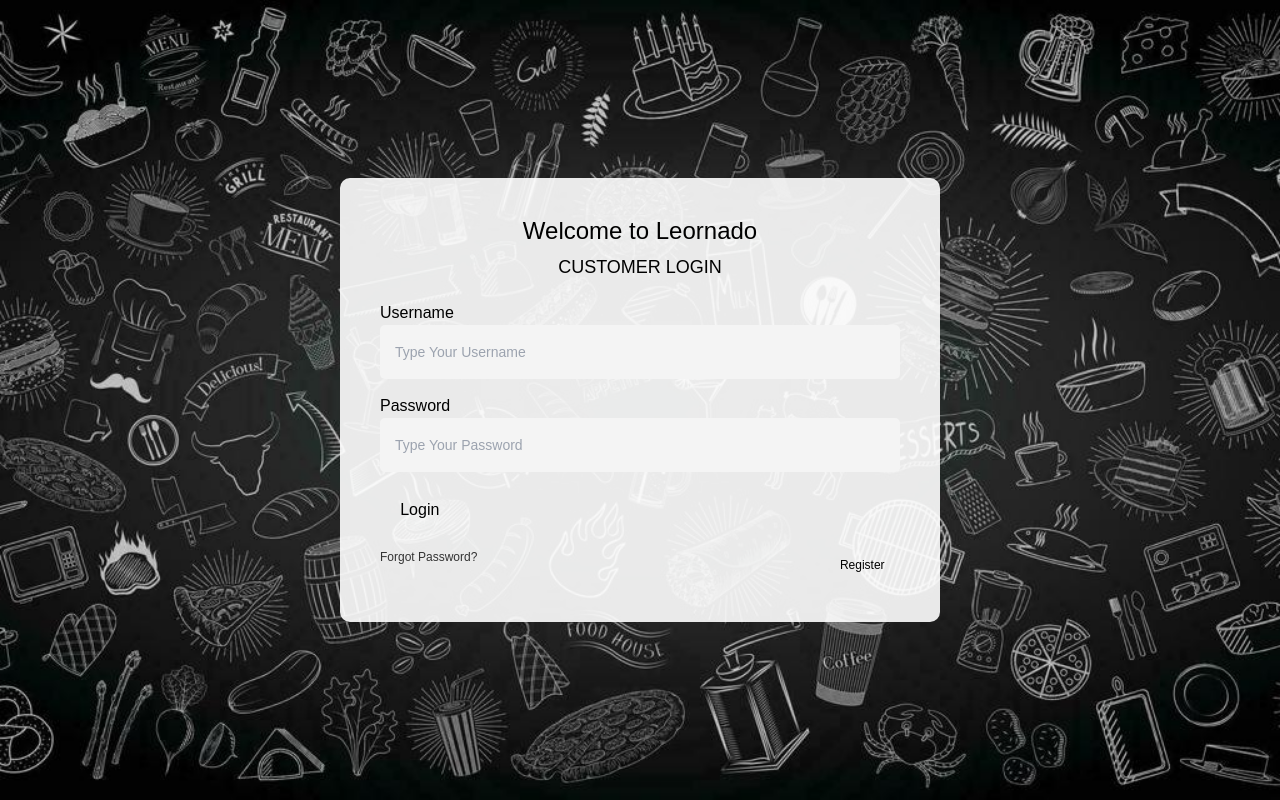
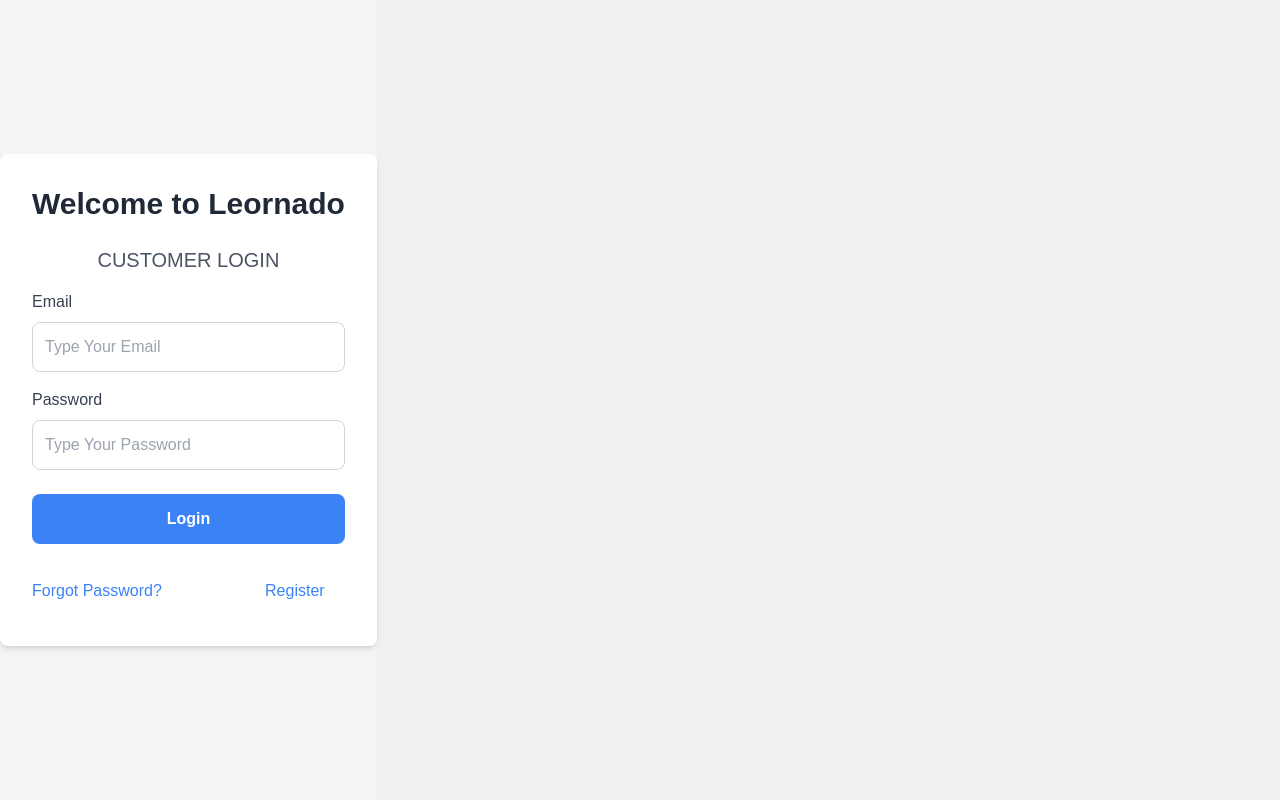
Before and after one commit to INTEL-ONBOARD/restaurant-cw-ead, a React (Vite) app: page /login in a window 1280 px wide. Built offline with nearby package versions, Linux system fonts and the light colour scheme.

Commit message:
login update

```diff
--- a/src/Pages/Login.jsx
+++ b/src/Pages/Login.jsx
@@ -1,37 +1,65 @@
 import React, { useState } from 'react';
-import '../App.css';
 import { useNavigate } from 'react-router-dom';
 
-const Login = ({ onLogin }) => {
-
+const Login = () => {
   const navigate = useNavigate();
 
+  const [email, setEmail] = useState('');
+  const [password, setPassword] = useState('');
+  const [error, setError] = useState('');
 
-  const [username, setUsername] = useState('');
-  const [password, setPassword] = useState('');
+  const handleSubmit = async (event) => {
+    event.preventDefault();
 
-  const handleSubmit = (event) => {
-    event.preventDefault();
-    onLogin();
+    const loginData = {
+      email,
+      password
+    };
+
+    try {
+      const response = await fetch('http://localhost:8081/api/users/login', {
+        method: 'POST',
+        headers: {
+          'Content-Type': 'application/json',
+        },
+        body: JSON.stringify(loginData),
+      });
+
+      if (response.ok) {
+        // If login is successful, navigate to /store
+        navigate('/store');
+      } else {
+        // If login fails, show an error message
+        const errorData = await response.json();
+        setError(errorData.message || 'Login failed');
+      }
+    } catch (error) {
+      // Handle network errors or other issues
+      setError('An error occurred. Please try again.');
+    }
   };
 
   return (
-    <div className="login-page">
-      <div className="login-box">
-        <h1>Welcome to Leornado</h1>
-        <h2>CUSTOMER LOGIN</h2>
+    <div className="flex items-center justify-center min-h-screen bg-gray-100">
+      <div className="w-full max-w-md bg-white shadow-md rounded-lg p-8">
+        <h1 className="text-3xl font-semibold text-center mb-6 text-gray-800">Welcome to Leornado</h1>
+        <h2 className="text-xl font-medium text-center mb-4 text-gray-600">CUSTOMER LOGIN</h2>
         <form id="login-form" onSubmit={handleSubmit}>
-          <label htmlFor="username">Username</label>
+          <div className="mb-4">
+            <label htmlFor="email" className="block text-gray-700 font-medium mb-2">Email</label>
             <input
-            type="text"
-            id="username"
-            placeholder="Type Your Username"
+              type="email"
+              id="email"
+              placeholder="Type Your Email"
               required
-            value={username}
-            onChange={(e) => setUsername(e.target.value)}
+              value={email}
+              onChange={(e) => setEmail(e.target.value)}
+              className="w-full p-3 border border-gray-300 rounded-lg focus:outline-none focus:ring-2 focus:ring-blue-500"
             />
+          </div>
 
-          <label htmlFor="password">Password</label>
+          <div className="mb-6">
+            <label htmlFor="password" className="block text-gray-700 font-medium mb-2">Password</label>
             <input
               type="password"
               id="password"
@@ -39,16 +67,21 @@
               required
               value={password}
               onChange={(e) => setPassword(e.target.value)}
+              className="w-full p-3 border border-gray-300 rounded-lg focus:outline-none focus:ring-2 focus:ring-blue-500"
             />
+          </div>
 
-          {/* <input type="submit" value="LOGIN" /> */}
-          <button type="button"  onClick={() => navigate('/store')}> Login </button>
+          <button type="submit" className="w-full py-3 bg-blue-500 text-white font-semibold rounded-lg hover:bg-blue-600 focus:outline-none focus:ring-2 focus:ring-blue-500">
+            Login
+          </button>
 
         </form>
-        <div className="links">
-          <a href="#">Forgot Password?</a>
-          <button type="button"  onClick={() => navigate('/register')}> Register </button>
-
+        {error && <p className="mt-4 text-red-500 text-center">{error}</p>}
+        <div className="mt-6 flex justify-between items-center">
+          <a href="#" className="text-blue-500 hover:underline">Forgot Password?</a>
+          <button type="button" onClick={() => navigate('/register')} className="text-blue-500 hover:underline">
+            Register
+          </button>
         </div>
       </div>
     </div>
```
Lines whose indentation alone changed are shown as unchanged.
